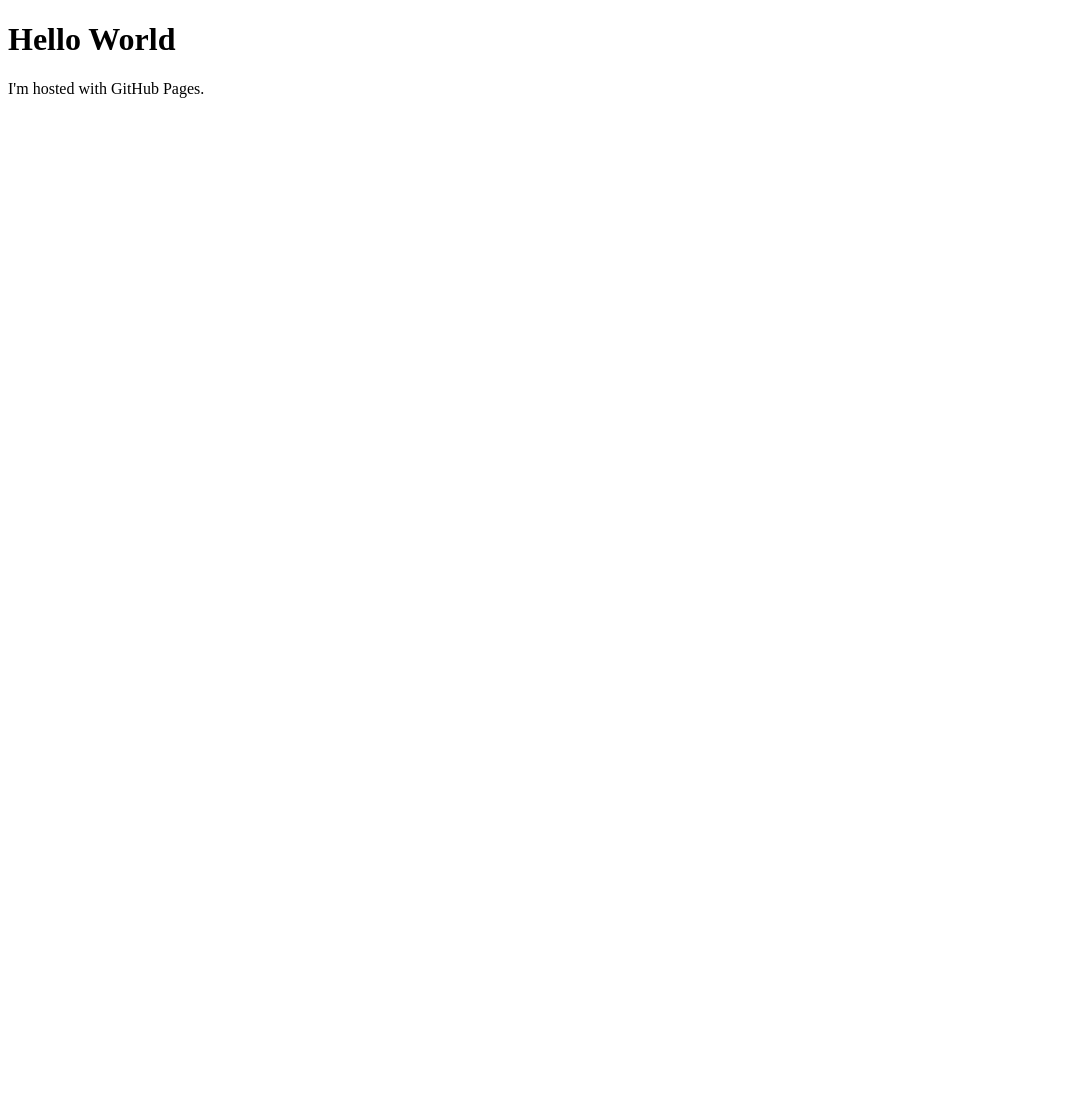
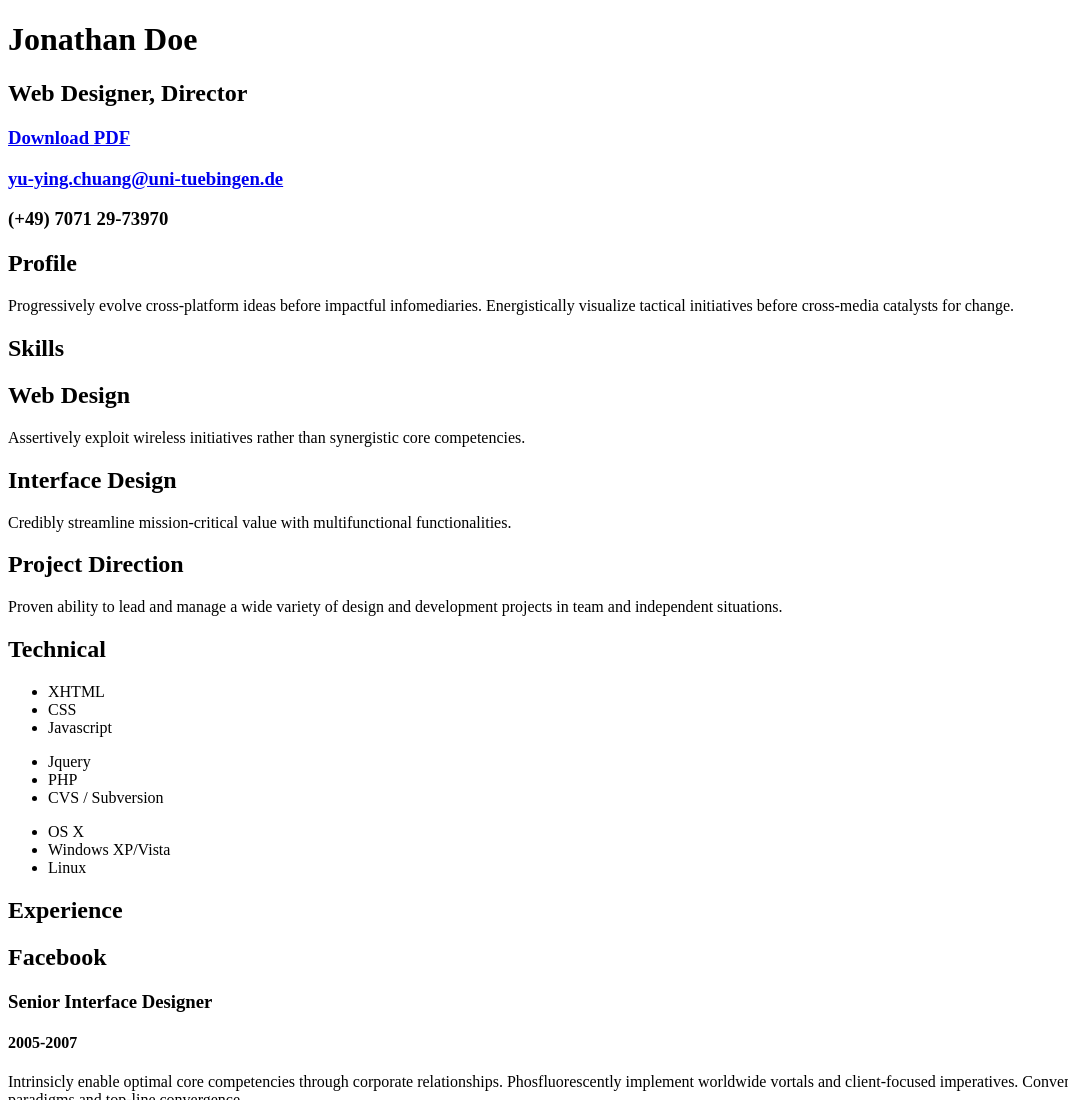
Before and after one commit to yuyingchuang/yuyingchuang.github.io, a plain HTML site: page index.html in a window 1280 px wide. Shown: the top 1100 px of the page, without its empty margins (0-1068 px from the left). Before the commit the page ends 800 px from the top, so only its background shows below. Drawn offline with Linux system fonts and the light colour scheme; a small style sheet from the web is missing.

Commit message:
Update index.html

```diff
--- a/index.html
+++ b/index.html
@@ -1,7 +1,167 @@
-<!DOCTYPE html>
+<!DOCTYPE html PUBLIC "-//W3C//DTD XHTML 1.0 Strict//EN" "http://www.w3.org/TR/xhtml1/DTD/xhtml1-strict.dtd">
 <html>
+<head>
+
+	<title>Yu-Ying Chuang | Post-doc researcher | yu-ying.chuang@uni-tuebingen.de</title>
+	<meta http-equiv="content-type" content="text/html; charset=utf-8" />
+
+	<meta name="keywords" content="" />
+	<meta name="description" content="" />
+
+	<link rel="stylesheet" type="text/css" href="http://yui.yahooapis.com/2.7.0/build/reset-fonts-grids/reset-fonts-grids.css" media="all" />
+	<link rel="stylesheet" type="text/css" href="resume.css" media="all" />
+
+</head>
 <body>
-<h1>Hello World</h1>
-<p>I'm hosted with GitHub Pages.</p>
+
+<div id="doc2" class="yui-t7">
+	<div id="inner">
+
+		<div id="hd">
+			<div class="yui-gc">
+				<div class="yui-u first">
+					<h1>Jonathan Doe</h1>
+					<h2>Web Designer, Director</h2>
+				</div>
+
+				<div class="yui-u">
+					<div class="contact-info">
+						<h3><a id="pdf" href="#">Download PDF</a></h3>
+						<h3><a href="mailto:name@yourdomain.com">yu-ying.chuang@uni-tuebingen.de</a></h3>
+						<h3>(+49) 7071 29-73970</h3>
+					</div><!--// .contact-info -->
+				</div>
+			</div><!--// .yui-gc -->
+		</div><!--// hd -->
+
+		<div id="bd">
+			<div id="yui-main">
+				<div class="yui-b">
+
+					<div class="yui-gf">
+						<div class="yui-u first">
+							<h2>Profile</h2>
+						</div>
+						<div class="yui-u">
+							<p class="enlarge">
+								Progressively evolve cross-platform ideas before impactful infomediaries. Energistically visualize tactical initiatives before cross-media catalysts for change.
+							</p>
+						</div>
+					</div><!--// .yui-gf -->
+
+					<div class="yui-gf">
+						<div class="yui-u first">
+							<h2>Skills</h2>
+						</div>
+						<div class="yui-u">
+
+								<div class="talent">
+									<h2>Web Design</h2>
+									<p>Assertively exploit wireless initiatives rather than synergistic core competencies.	</p>
+								</div>
+
+								<div class="talent">
+									<h2>Interface Design</h2>
+									<p>Credibly streamline mission-critical value with multifunctional functionalities.	 </p>
+								</div>
+
+								<div class="talent">
+									<h2>Project Direction</h2>
+									<p>Proven ability to lead and manage a wide variety of design and development projects in team and independent situations.</p>
+								</div>
+						</div>
+					</div><!--// .yui-gf -->
+
+					<div class="yui-gf">
+						<div class="yui-u first">
+							<h2>Technical</h2>
+						</div>
+						<div class="yui-u">
+							<ul class="talent">
+								<li>XHTML</li>
+								<li>CSS</li>
+								<li class="last">Javascript</li>
+							</ul>
+
+							<ul class="talent">
+								<li>Jquery</li>
+								<li>PHP</li>
+								<li class="last">CVS / Subversion</li>
+							</ul>
+
+							<ul class="talent">
+								<li>OS X</li>
+								<li>Windows XP/Vista</li>
+								<li class="last">Linux</li>
+							</ul>
+						</div>
+					</div><!--// .yui-gf-->
+
+					<div class="yui-gf">
+
+						<div class="yui-u first">
+							<h2>Experience</h2>
+						</div><!--// .yui-u -->
+
+						<div class="yui-u">
+
+							<div class="job">
+								<h2>Facebook</h2>
+								<h3>Senior Interface Designer</h3>
+								<h4>2005-2007</h4>
+								<p>Intrinsicly enable optimal core competencies through corporate relationships. Phosfluorescently implement worldwide vortals and client-focused imperatives. Conveniently initiate virtual paradigms and top-line convergence. </p>
+							</div>
+
+							<div class="job">
+								<h2>Apple Inc.</h2>
+								<h3>Senior Interface Designer</h3>
+								<h4>2005-2007</h4>
+								<p>Progressively reconceptualize multifunctional "outside the box" thinking through inexpensive methods of empowerment. Compellingly morph extensive niche markets with mission-critical ideas. Phosfluorescently deliver bricks-and-clicks strategic theme areas rather than scalable benefits. </p>
+							</div>
+
+							<div class="job">
+								<h2>Microsoft</h2>
+								<h3>Principal and Creative Lead</h3>
+								<h4>2004-2005</h4>
+								<p>Intrinsicly transform flexible manufactured products without excellent intellectual capital. Energistically evisculate orthogonal architectures through covalent action items. Assertively incentivize sticky platforms without synergistic materials. </p>
+							</div>
+
+
+							<div class="job last">
+								<h2>International Business Machines (IBM)</h2>
+								<h3>Lead Web Designer</h3>
+								<h4>2001-2004</h4>
+								<p>Globally re-engineer cross-media schemas through viral methods of empowerment. Proactively grow long-term high-impact human capital and highly efficient innovation. Intrinsicly iterate excellent e-tailers with timely e-markets.</p>
+							</div>
+
+						</div><!--// .yui-u -->
+					</div><!--// .yui-gf -->
+
+
+					<div class="yui-gf last">
+						<div class="yui-u first">
+							<h2>Education</h2>
+						</div>
+						<div class="yui-u">
+							<h2>Indiana University - Bloomington, Indiana</h2>
+							<h3>Dual Major, Economics and English &mdash; <strong>4.0 GPA</strong> </h3>
+						</div>
+					</div><!--// .yui-gf -->
+
+
+				</div><!--// .yui-b -->
+			</div><!--// yui-main -->
+		</div><!--// bd -->
+
+		<div id="ft">
+			<p>Jonathan Doe &mdash; <a href="mailto:name@yourdomain.com">name@yourdomain.com</a> &mdash; (313) - 867-5309</p>
+		</div><!--// footer -->
+
+	</div><!-- // inner -->
+
+
+</div><!--// doc -->
+
+
 </body>
 </html>
```
